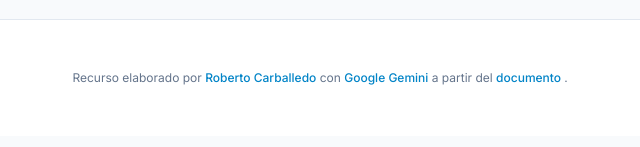
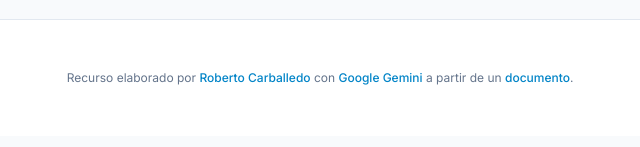
Before and after one commit to rcarball/prog-2026-27, a plain HTML site: page index.html in a window 1280 px wide. Shown: the part 603-750 px from the top of the page, 380-1020 px from the left. Drawn offline with nearby package versions, Linux system fonts and the light colour scheme.

Commit message:
Update footer text for resource attribution

```diff
--- a/index.html
+++ b/index.html
@@ -509,7 +509,7 @@ Thumbs.db</code></pre>
             <!-- Center: Main Footer Text -->
             <div class="text-center space-y-1">
                 <p>
-                    Recurso elaborado por <a href="https://www.deusto.es/es/inicio/somos-deusto/equipo/profesores/598/profesor" target="_blank" rel="noopener noreferrer" class="text-brand-500 hover:underline font-medium">Roberto Carballedo</a> con <a href="https://gemini.google.com" target="_blank" rel="noopener noreferrer" class="text-brand-500 hover:underline font-medium">Google Gemini</a> a partir del <a href="https://docs.google.com/document/d/1ek6zJ_3MuBxznGrcMCpKZCpBs_LoFI-GmzoX-DUrxYE" target="_blank" rel="noopener noreferrer" class="text-brand-500 hover:underline font-medium">documento </a>.
+                    Recurso elaborado por <a href="https://www.deusto.es/es/inicio/somos-deusto/equipo/profesores/598/profesor" target="_blank" rel="noopener noreferrer" class="text-brand-500 hover:underline font-medium">Roberto Carballedo</a> con <a href="https://gemini.google.com" target="_blank" rel="noopener noreferrer" class="text-brand-500 hover:underline font-medium">Google Gemini</a> a partir de un <a href="https://docs.google.com/document/d/1ek6zJ_3MuBxznGrcMCpKZCpBs_LoFI-GmzoX-DUrxYE" target="_blank" rel="noopener noreferrer" class="text-brand-500 hover:underline font-medium">documento</a>.
                 </p>
             </div>
 
```
